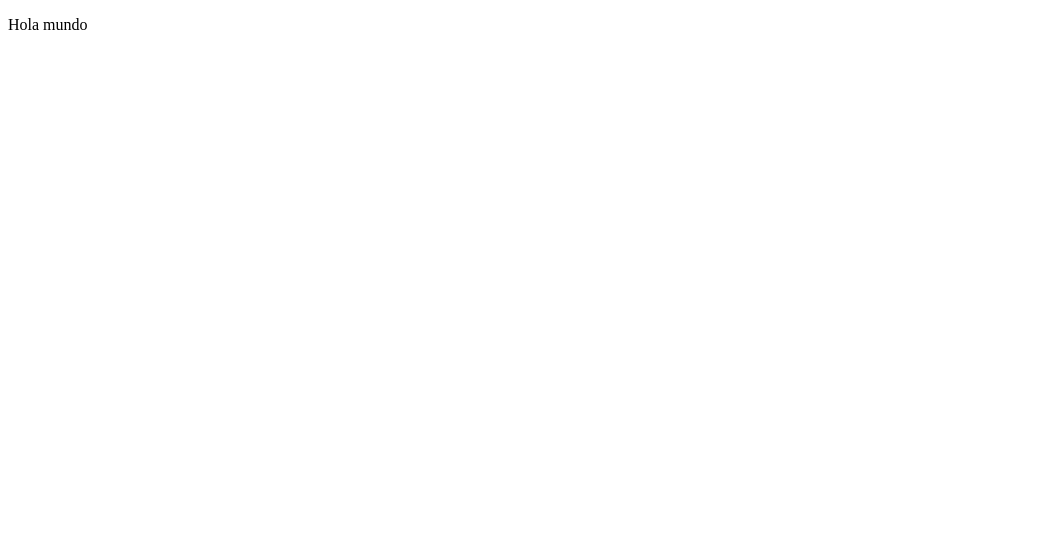
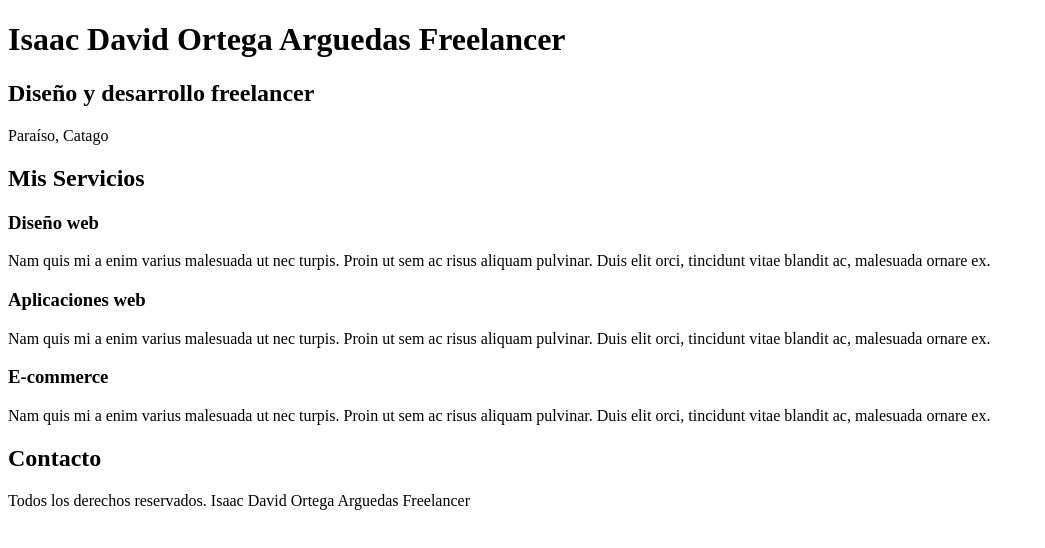
Before and after one commit to Irsacfac/Sitio-Freelancer, a plain HTML site: page freelancer_inicio/index.html in a window 1280 px wide. Shown: the whole page, without its empty margins (0-1045 px from the left). Drawn offline with Linux system fonts and the light colour scheme.

Commit message:
Add text
The future sections od the page were added as text

```diff
--- a/freelancer_inicio/index.html
+++ b/freelancer_inicio/index.html
@@ -6,6 +6,27 @@
     <title>Freelance designer</title>
 </head>
 <body>
-    <p>Hola mundo</p>
+    <h1>Isaac David Ortega Arguedas Freelancer</h1>
+
+    <h2>Diseño y desarrollo freelancer</h2>
+    <p>Paraíso, Catago</p>
+
+    <h2>Mis Servicios</h2>
+
+    <h3>Diseño web</h3>
+    <p>Nam quis mi a enim varius malesuada ut nec turpis. Proin ut sem ac risus aliquam pulvinar. Duis elit orci, tincidunt
+        vitae blandit ac, malesuada ornare ex.</p>
+
+    <h3>Aplicaciones web</h3>
+    <p>Nam quis mi a enim varius malesuada ut nec turpis. Proin ut sem ac risus aliquam pulvinar. Duis elit orci, tincidunt
+        vitae blandit ac, malesuada ornare ex.</p>
+
+    <h3>E-commerce</h3>
+    <p>Nam quis mi a enim varius malesuada ut nec turpis. Proin ut sem ac risus aliquam pulvinar. Duis elit orci, tincidunt
+        vitae blandit ac, malesuada ornare ex.</p>
+
+    <h2>Contacto</h2>
+
+    <p>Todos los derechos reservados. Isaac David Ortega Arguedas Freelancer</p>
 </body>
 </html>
```
